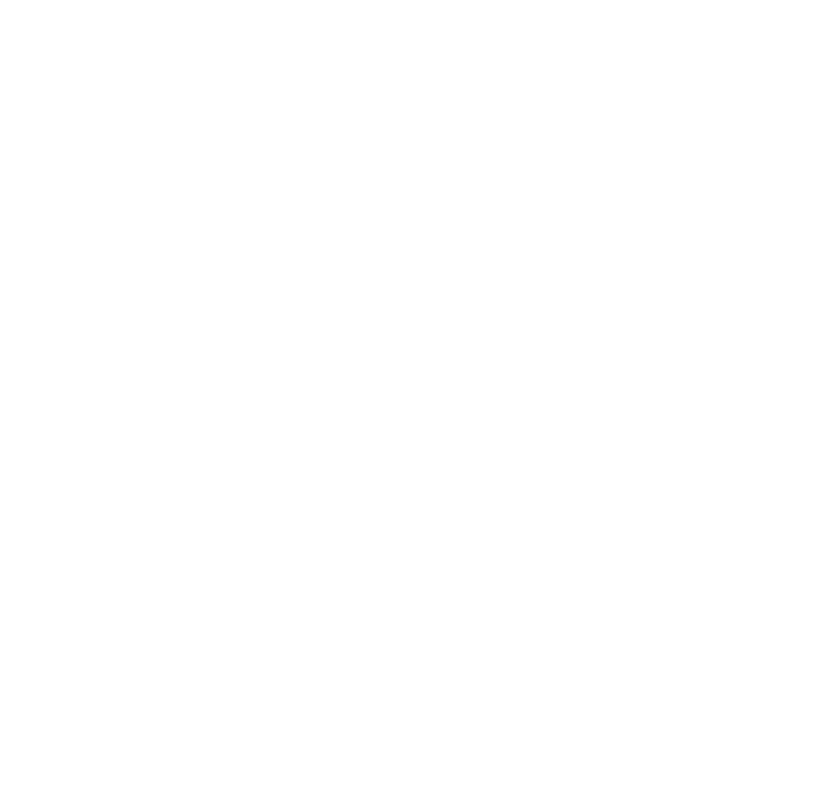
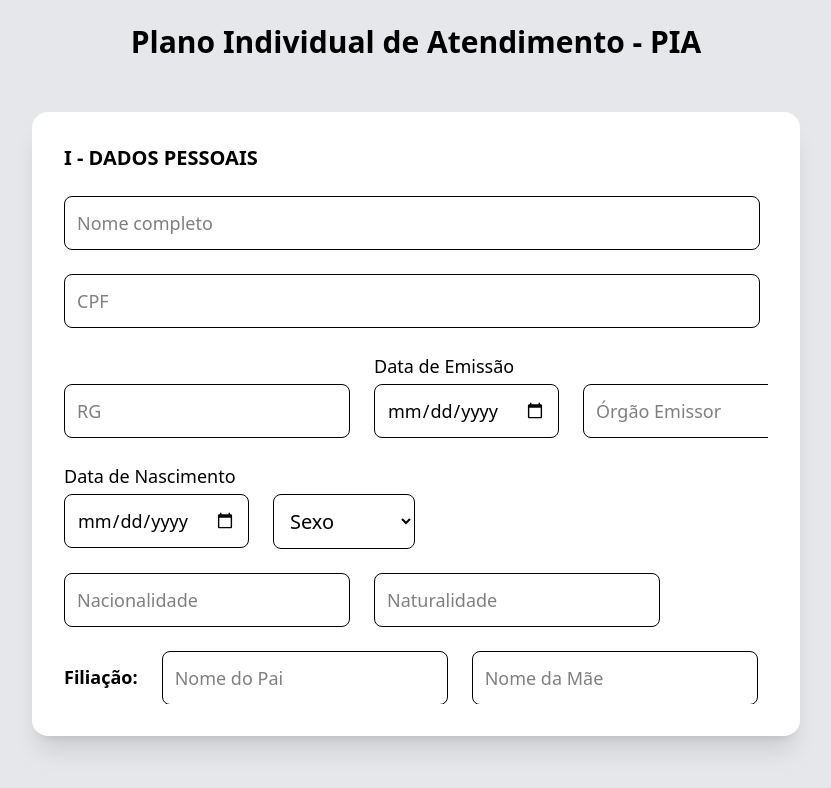
Before and after one commit to rraquelof/frontend-Associacao-idosos, a React (Vite) app: page /cadastro/idoso in a window 1280 px wide. Before the commit this address had no page. Shown: the top 788 px of the page, without its empty margins (224-1055 px from the left). Built offline with nearby package versions, Linux system fonts and the light colour scheme.

Commit message:
feat: iniciando o cadastro do idoso

```diff
--- a/src/Cadastro.tsx
+++ b/src/Cadastro.tsx
@@ -93,8 +93,6 @@ const handleSubmit = async (e: FormEvent<HTMLFormElement>) => {
             <input
               type="text"
               name="nome"
-              value={formData.nome}
-              onChange={handleChange}
               placeholder="Nome completo"
               className="border p-3 rounded-lg text-xl focus:outline-none focus:ring-2 focus:ring-purple-300"
               required
--- /dev/null
+++ b/src/CadastroIdoso.tsx
@@ -0,0 +1,255 @@
+import { useState } from "react";
+
+export default function CadastroIdoso() {
+  const [etapa, setEtapa] = useState(1);
+
+  const proximaEtapa = () => setEtapa((prev) => prev + 1);
+  const etapaAnterior = () => setEtapa((prev) => prev - 1);
+
+  return (
+    <div className="w-screen min-h-screen bg-gray-200 box-border flex flex-col items-center">
+      <div className="text-black p-6">
+        <h1 className="text-3xl font-bold text-center">
+          Plano Individual de Atendimento - PIA
+        </h1>
+      </div>
+
+      <div className="w-full max-w-3xl bg-white rounded-2xl shadow-xl mx-auto mt-4 p-8 fixed top-24 overflow-hidden">
+        <form className="flex flex-col gap-6 h-[70vh] overflow-y-auto pr-2">
+
+          {etapa === 1 && (
+            <>
+              <h3 className="text-black font-bold text-xl">I - DADOS PESSOAIS</h3>
+
+              <input
+                type="text"
+                name="nome"
+                placeholder="Nome completo"
+                className="border p-3 rounded-lg text-lg text-black focus:outline-none focus:ring-2 focus:ring-purple-300"
+                required
+              />
+
+              <input
+                type="text"
+                name="cpf"
+                placeholder="CPF"
+                className="border p-3 rounded-lg text-lg text-black focus:outline-none focus:ring-2 focus:ring-purple-300"
+                required
+              />
+
+              <div className="flex gap-6">
+                <input
+                  type="text"
+                  name="rg"
+                  placeholder="RG"
+                  className="border p-3 rounded-lg text-lg text-black mt-8 focus:outline-none focus:ring-2 focus:ring-purple-300"
+                  required
+                />
+
+                <div className="flex flex-col">
+                  <label
+                    htmlFor="dataEmissaoRg"
+                    className="text-black font-medium text-lg mb-1"
+                  >
+                    Data de Emissão
+                  </label>
+                  <input
+                    type="date"
+                    id="dataEmissaoRg"
+                    name="dataEmissaoRg"
+                    className="border p-3 rounded-lg text-lg text-black focus:outline-none focus:ring-2 focus:ring-purple-300"
+                  />
+                </div>
+
+                <input
+                  type="text"
+                  name="orgaoEmissorRg"
+                  placeholder="Órgão Emissor"
+                  className="border p-3 rounded-lg text-lg text-black mt-8 focus:outline-none focus:ring-2 focus:ring-purple-300"
+                  required
+                />
+              </div>
+
+              <div className="flex gap-6">
+                <div className="flex flex-col">
+                  <label
+                    htmlFor="dataNascimento"
+                    className="text-black font-medium text-lg mb-1"
+                  >
+                    Data de Nascimento
+                  </label>
+                  <input
+                    type="date"
+                    id="dataNascimento"
+                    name="dataNascimento"
+                    className="border p-3 rounded-lg text-lg text-black focus:outline-none focus:ring-2 focus:ring-purple-300"
+                    required
+                  />
+                </div>
+
+                <div className="mt-8">
+                  <select
+                    name="sexo"
+                    className="border p-3 rounded-lg text-xl text-black focus:outline-none focus:ring-2 focus:ring-purple-300"
+                    required
+                  >
+                    <option value="">Sexo</option>
+                    <option value="feminino">Feminino</option>
+                    <option value="masculino">Masculino</option>
+                  </select>
+                </div>
+              </div>
+
+              <div className="flex gap-6">
+                <input
+                  type="text"
+                  name="nacionalidade"
+                  placeholder="Nacionalidade"
+                  className="border p-3 rounded-lg text-lg text-black focus:outline-none focus:ring-2 focus:ring-purple-300"
+                  required
+                />
+
+                <input
+                  type="text"
+                  name="naturalidade"
+                  placeholder="Naturalidade"
+                  className="border p-3 rounded-lg text-lg text-black focus:outline-none focus:ring-2 focus:ring-purple-300"
+                  required
+                />
+              </div>
+
+              <div className="flex gap-6">
+                <p className="text-black font-bold text-lg text-center mt-3">
+                  Filiação:
+                </p>
+
+                <input
+                  type="text"
+                  name="nomePai"
+                  placeholder="Nome do Pai"
+                  className="border p-3 rounded-lg text-lg text-black focus:outline-none focus:ring-2 focus:ring-purple-300"
+                />
+
+                <input
+                  type="text"
+                  name="nomeMae"
+                  placeholder="Nome da Mãe"
+                  className="border p-3 rounded-lg text-lg text-black focus:outline-none focus:ring-2 focus:ring-purple-300"
+                />
+              </div>
+
+              <input
+                type="text"
+                name="responsavel"
+                placeholder="Nome do Responsável"
+                className="border p-3 rounded-lg text-lg text-black focus:outline-none focus:ring-2 focus:ring-purple-300"
+              />
+
+              <input
+                type="text"
+                name="ultimoEndereco"
+                placeholder="Último endereço do acolhido"
+                className="border p-3 rounded-lg text-lg text-black focus:outline-none focus:ring-2 focus:ring-purple-300"
+              />
+
+              <input
+                type="text"
+                name="cidade"
+                placeholder="Cidade/UF"
+                className="border p-3 rounded-lg text-lg text-black focus:outline-none focus:ring-2 focus:ring-purple-300"
+              />
+
+              <input
+                type="text"
+                name="contato"
+                placeholder="Contato"
+                className="border p-3 rounded-lg text-lg text-black focus:outline-none focus:ring-2 focus:ring-purple-300"
+              />
+
+              <div className="flex gap-4">
+                <input
+                  type="text"
+                  name="certidaoNascimento"
+                  placeholder="Nº da Certidão de Nascimento"
+                  className="border p-3 rounded-lg text-lg text-black w-1/2 focus:outline-none focus:ring-2 focus:ring-purple-300"
+                />
+
+                <input
+                  type="text"
+                  name="folhaCertidao"
+                  placeholder="Folha"
+                  className="border p-3 rounded-lg text-lg  text-black w-1/2 focus:outline-none focus:ring-2 focus:ring-purple-300"
+                />
+
+                <input
+                  type="text"
+                  name="livroCertidao"
+                  placeholder="Livro"
+                  className="border p-3 rounded-lg text-lg text-black w-1/2 focus:outline-none focus:ring-2 focus:ring-purple-300"
+                />
+              </div>
+
+              <input
+                type="text"
+                name="cartorio"
+                placeholder="Cartório"
+                className="border p-3 rounded-lg text-lg text-black focus:outline-none focus:ring-2 focus:ring-purple-300"
+              />
+
+              <textarea
+                name="observacao"
+                id="observacao"
+                placeholder="Observações"
+                className="border p-3 rounded-lg text-lg text-black focus:outline-none focus:ring-2 focus:ring-purple-300"
+              ></textarea>
+            </>
+          )}
+
+
+          {etapa === 2 && (
+            <>
+              <h3 className="text-black font-bold text-xl">II - DADOS DO ACOLHIMENTO</h3>
+
+            </>
+          )}
+
+          {etapa === 3 && (
+            <>
+              <h3 className="text-black font-bold text-xl">III - FAMÍLIA</h3>
+
+            </>
+          )}
+
+          <div className="flex justify-between mt-6">
+            {etapa > 1 && (
+              <button
+                type="button"
+                onClick={etapaAnterior}
+                className="bg-gray-400 text-white px-6 py-2 rounded-lg hover:bg-gray-500 transition"
+              >
+                Voltar
+              </button>
+            )}
+
+            {etapa < 3 ? (
+              <button
+                type="button"
+                onClick={proximaEtapa}
+                className="bg-purple-500 text-white px-6 py-2 rounded-lg hover:bg-purple-600 transition ml-auto"
+              >
+                Próximo
+              </button>
+            ) : (
+              <button
+                type="submit"
+                className="bg-green-600 text-white px-6 py-2 rounded-lg hover:bg-green-700 transition ml-auto"
+              >
+                Enviar
+              </button>
+            )}
+          </div>
+        </form>
+      </div>
+    </div>
+  );
+}
--- a/src/main.tsx
+++ b/src/main.tsx
@@ -4,6 +4,7 @@ import './index.css'
 import { BrowserRouter as Router, Routes, Route } from "react-router-dom";
 import Cadastro from './Cadastro';
 import Login from './Login';
+import CadastroIdoso from './CadastroIdoso';
 
 createRoot(document.getElementById('root')!).render(
   <StrictMode>
@@ -11,6 +12,7 @@ createRoot(document.getElementById('root')!).render(
       <Routes>
         <Route path='/cadastro' element={<Cadastro />}></Route>
         <Route path='/login' element={<Login />}></Route>
+        <Route path='/cadastro/idoso' element={<CadastroIdoso />}></Route>
       </Routes>
     </Router>
   </StrictMode>,
```
